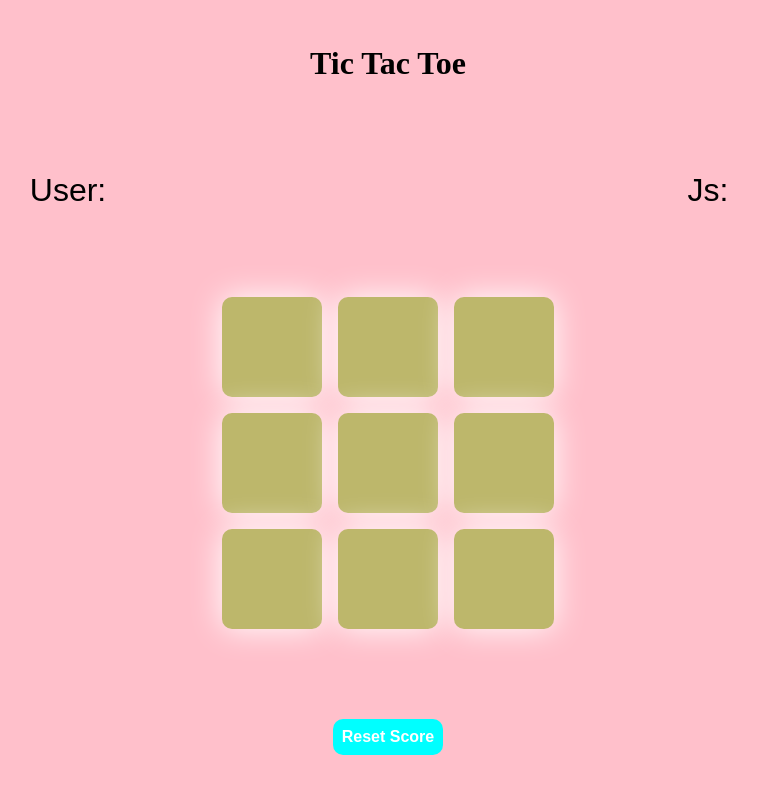
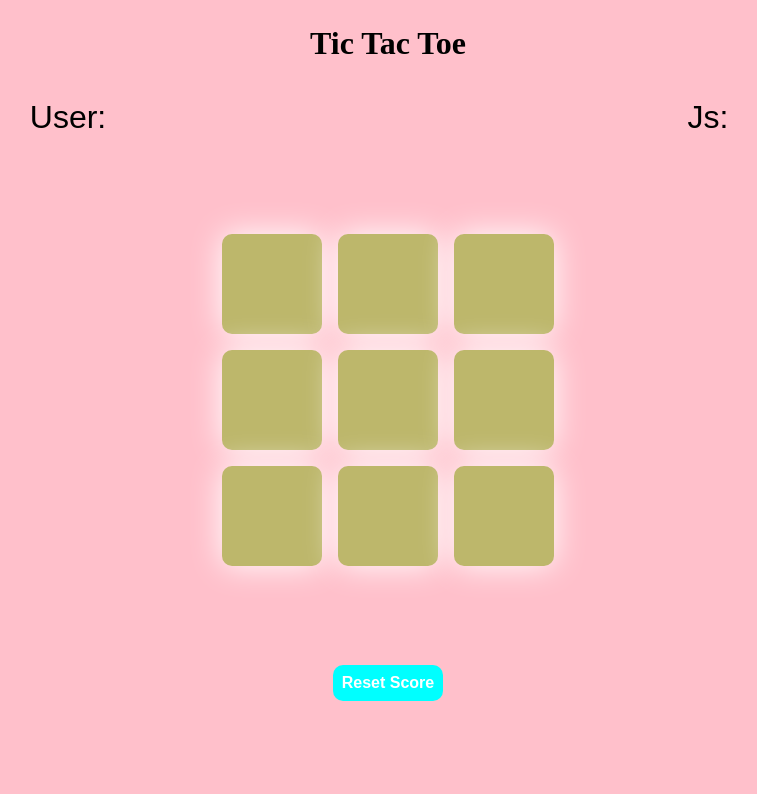
Before and after one commit to ashish-03-dev/tic-tac-toe-classic, a plain HTML site: page index.html in a window 1280 px wide. Both pictures are taken after a click on the element 640 px from the left and 425 px from the top of the page. Shown: the whole page, without its empty margins (252-1009 px from the left). Drawn offline with Linux system fonts and the light colour scheme; a web font is replaced by a local one.

Commit message:
set reset button

```diff
--- a/index.html
+++ b/index.html
@@ -12,21 +12,26 @@
     <title>Tic Tac Toe</title>
 </head>
 
-<body class="load">
+<body class="center">
+
     <div class="loadingScreen">
         <div class="loader"></div>
         <p>Loading...</p>
     </div>
-    <div class="symbol">
-        <p>CHOOSE YOUR PLAY</p>
-        <div class="choose">
-            <button class="select1" value="cross"><i class="fa-solid fa-xmark"></i></button>
-            <button class="select2" value="circle"><i class="fa-regular fa-circle"></i></button>
+
+    <div class="page">
+
+        <h1 class="heading">Tic Tac Toe</h1>
+
+        <div class="symbol">
+            <p>CHOOSE YOUR MARK</p>
+            <div class="choose">
+                <button class="select1" value="cross"><i class="fa-solid fa-xmark"></i></button>
+                <button class="select2" value="circle"><i class="fa-regular fa-circle"></i></button>
+            </div>
         </div>
-    </div>
-    <div class="page">
+
         <div class="game">
-            <h1 class="heading">Tic Tac Toe</h1>
             <div class="scoreBoard">
                 <div class="score user">User:<br>
                     <p></p>
--- a/script.js
+++ b/script.js
@@ -1,22 +1,30 @@
 document.addEventListener("DOMContentLoaded", function () {
     setTimeout(function () {
+
         let load = document.querySelector(".loadingScreen");
         load.style.opacity = "0";
         load.style.visibility = "hidden";
 
 
         setTimeout(function () {
+
             load.style.display = "none";
-            let page = document.querySelector(".symbol");
-            page.style.display = "block";
 
+            let page = document.querySelector(".page");
+            page.style.display = "flex";
+
+            let symbol = document.querySelector(".symbol");
+            symbol.style.display = "block";
 
             setTimeout(() => {
                 page.style.opacity = "1";
+                symbol.style.opacity = "1";
             }, 100);
 
 
-        }, 1000);
+        }, 500);
+
+
     }, 1000);
 });
 
@@ -28,11 +36,11 @@ let code;
 let selected = document.querySelector(".choose");
 selected.addEventListener("click", (evt) => {
     denote = evt.target.closest("button").value;
-    let page = document.querySelector(".symbol");
-    page.style.opacity = "0";
+    let symbol = document.querySelector(".symbol");
+    symbol.style.opacity = "0";
 
 
-    if(denote == "cross"){
+    if (denote == "cross") {
         computerSign = "cross";
         code = '<i class="fa-solid fa-xmark"></i>';
     }
@@ -42,24 +50,18 @@ selected.addEventListener("click", (evt) => {
     };
 
     setTimeout(function () {
-        page.style.display = "none";
-        let body = document.querySelector(".page");
-        body.classList.remove(".load");
-        body.style.display = "block";
+        symbol.style.display = "none";
+        let game = document.querySelector(".game");
+        game.style.display = "flex";
 
 
         setTimeout(() => {
-            body.style.opacity = "1";
+            game.style.opacity = "1";
         }, 100);
 
 
-    }, 1000);
+    }, 500);
 });
-
-
-
-
-
 
 
 let clickedNodes = document.querySelectorAll(".box");
@@ -75,3 +77,14 @@ clickedNodes.forEach((node) => {
     }
 }
 );
+
+let reset = document.querySelector(".reset");
+
+reset.onclick = () => {
+    clickedNodes.forEach((node) => {
+        let div = node.querySelector(".tick");
+        if (div) {
+            div.remove();
+        }
+    })
+}
--- a/style.css
+++ b/style.css
@@ -2,17 +2,20 @@
     padding: 0px;
     margin: 0px;
 }
-.load{
+
+.center {
     display: flex;
     height: 100vh;
     justify-content: center;
     align-items: center;
 }
-.loadingScreen{
+
+.loadingScreen {
     display: flex;
     align-items: center;
-    transition: opacity 1s ease-out,visibility 1s ease-out;
+    transition: opacity .5s ease-out, visibility .5s ease-out;
 }
+
 .loader {
     height: 18px;
     width: 18px;
@@ -22,11 +25,13 @@
     border-right: 2px solid green;
     animation: rotateLoader 1s linear infinite;
 }
-.loadingScreen p{
+
+.loadingScreen p {
     margin-left: 10px;
     font-size: 1.4rem;
     align-self: center;
 }
+
 @keyframes rotateLoader {
     to {
         transform: rotate(360deg);
@@ -34,14 +39,31 @@
 
 }
 
+.page {
+    display: none;
+    height: 100vh;
+    width: 100vw;
+    justify-content: center;
+    align-items: center;
+    background-color: pink;
+    opacity: 0;
+    transition: opacity .5s ease-in;
+}
+
+.heading {
+    position: absolute;
+    top: 25px;
+    z-index: 1;
+}
+
 .symbol {
     display: none;
-    opacity:0;
+    opacity: 0;
     height: 100px;
-    min-width:350px;
+    min-width: 350px;
     background-color: darkkhaki;
     border-radius: 10px;
-    transition:opacity 1s ease-in;
+    transition: opacity .5s ease-in;
 }
 
 .symbol p {
@@ -64,24 +86,18 @@
     font-size: 2.2rem;
     background-color: transparent;
 }
-.page{
+
+.game {
+    min-height: 100vh;
+    background-color: pink;
     display: none;
+    flex-direction: column;
+    justify-content: space-evenly;
+    align-items: center;
     opacity: 0;
-    transition: opacity 1s ease-in;
-}
-.game {
-    min-height: 100svh;
-    background-color: pink;
-    display: flex;
-    flex-direction: column;
-    justify-content: space-around;
-    align-items: center;
+    transition: opacity .5s ease-in;
 }
 
-.heading {
-    /* position: absolute; */
-    /* top:30px; */
-}
 
 .board {
     height: auto;
@@ -100,7 +116,7 @@
     justify-content: center;
     align-items: center;
     box-sizing: border-box;
-    box-shadow:  0 0 2rem rgba(255,255,255,1);
+    box-shadow: 0 0 2rem rgba(255, 255, 255, 1);
 }
 
 
```
